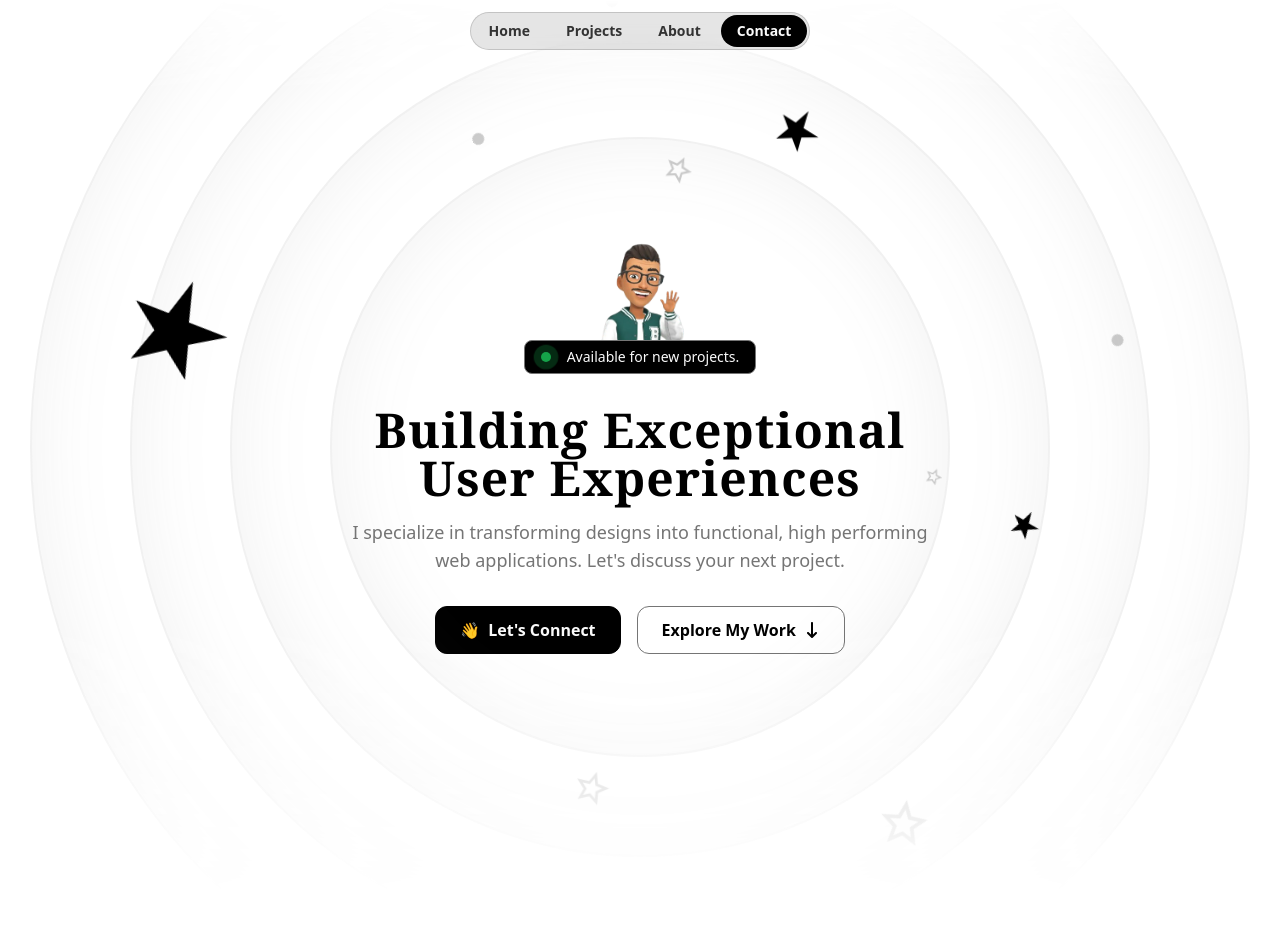
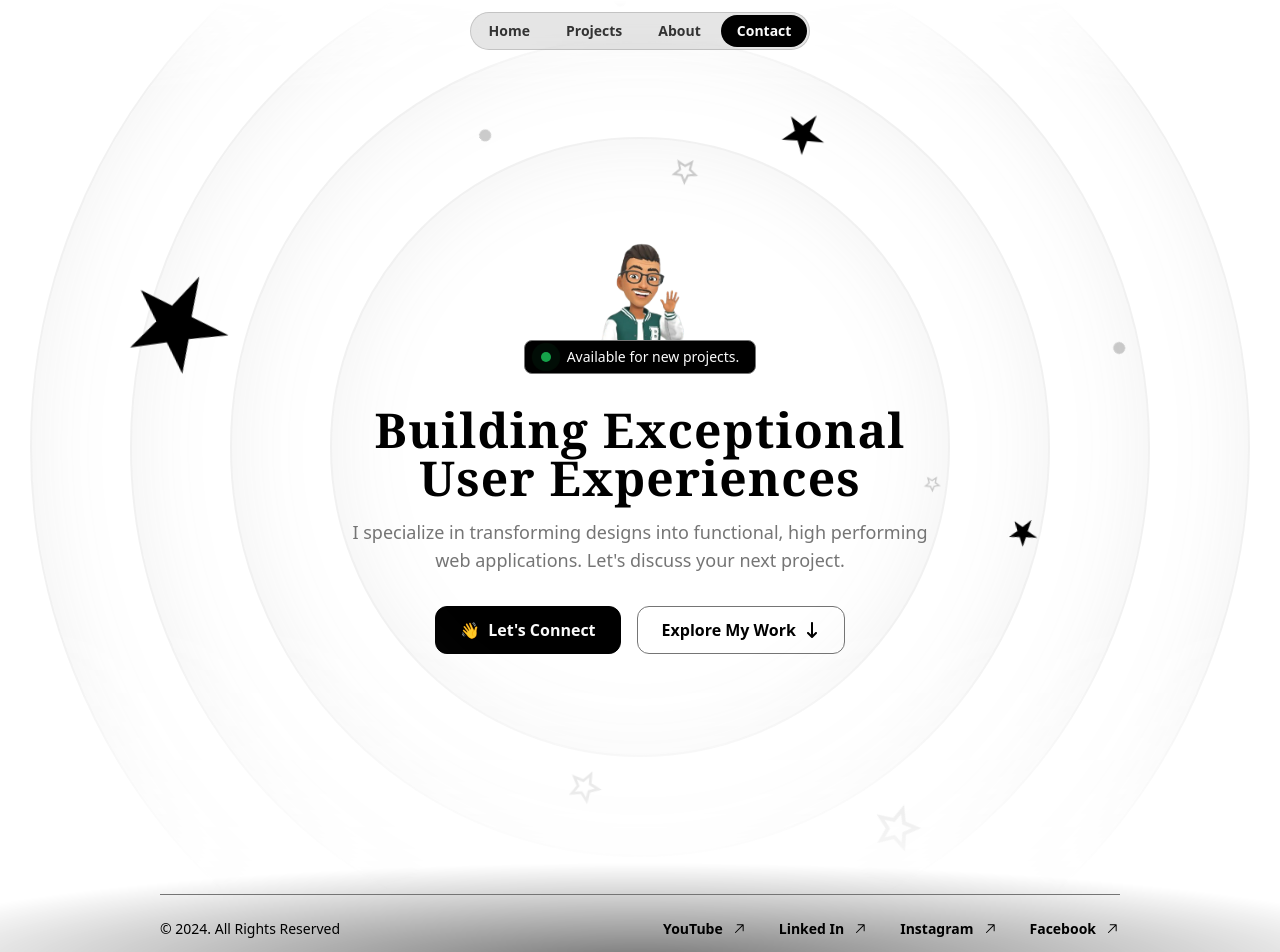
Before and after one commit to AnupamPoudel1/anupampoudel, a Next.js app: page / in a window 1280 px wide. Shown: the top 952 px of the page. Before the commit the page ends 894 px from the top, so only its background shows below. Built offline with nearby package versions, Linux system fonts and the light colour scheme; a web font is replaced by a local one.

Commit message:
Feature: added main footer section

```diff
--- a/src/app/(home)/layout.tsx
+++ b/src/app/(home)/layout.tsx
@@ -3,6 +3,7 @@ import { Calistoga, Inter } from "next/font/google";
 import "../globals.css";
 import { twMerge } from "tailwind-merge";
 import Header from "@/components/Header";
+import Footer from "@/components/Footer";
 
 const calistoga = Calistoga({ subsets: ['latin'], variable: '--font-serif', weight: "400" });
 const inter = Inter({ subsets: ['latin'], variable: '--font-sans' });
@@ -24,6 +25,7 @@ export default function RootLayout({
       >
         <Header />
         {children}
+        <Footer />
       </body>
     </html>
   );
--- /dev/null
+++ b/src/components/Footer.tsx
@@ -0,0 +1,52 @@
+import { GoArrowUpRight } from "react-icons/go";
+
+const footerLinks = [
+    {
+        title: 'YouTube',
+        href: 'https://www.youtube.com/@anupampoudel3034'
+    },
+    {
+        title: 'Linked In',
+        href: 'https://linkedin.com/in/anupampoudel'
+    },
+    {
+        title: 'Instagram',
+        href: 'https://www.instagram.com/anupam_poudel15/'
+    },
+    {
+        title: 'Facebook',
+        href: 'https://www.facebook.com/djanupamking/'
+    },
+]
+
+export default function Footer() {
+    return (
+        <footer className="relative z-0 overflow-x-clip">
+            <div className="absolute h-[200px] w-[1600px] bottom-0 left-1/2 -translate-x-1/2 bg-text footer-mask -z-10">
+
+            </div>
+            <div className="container">
+                <div className="border-t border-text py-6 text-sm flex flex-col md:flex-row md:justify-between items-center gap-8">
+                    <div>
+                        &copy; 2024. All Rights Reserved
+                    </div>
+                    <nav className="flex flex-col md:flex-row items-center gap-8">
+                        {footerLinks.map((link) => (
+                            <a
+                                href={link.href}
+                                key={link.title}
+                                className="font-semibold text-secondary inline-flex items-center gap-2"
+                                target="_blank"
+                            >
+                                <span>
+                                    {link.title}
+                                </span>
+                                <GoArrowUpRight className='size-4' />
+                            </a>
+                        ))}
+                    </nav>
+                </div>
+            </div>
+        </footer>
+    )
+}
```
